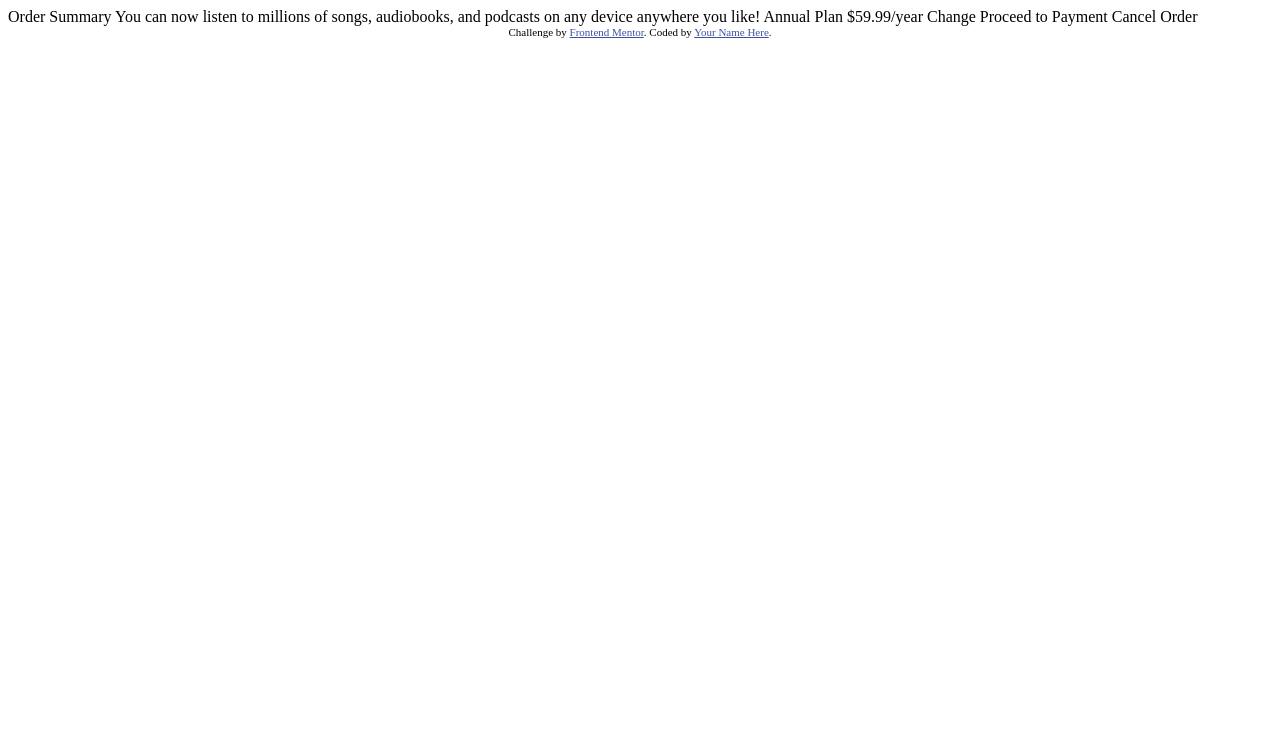
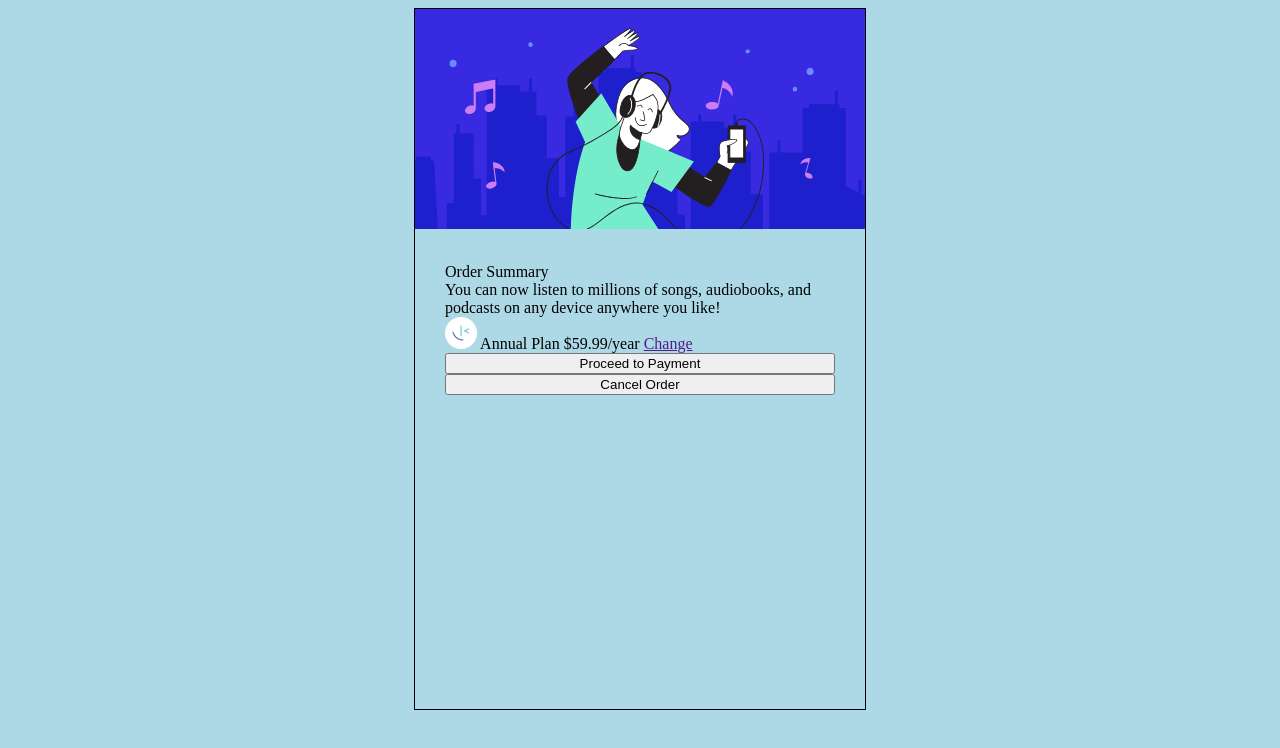
Before and after one commit to taztheprogrammer/FM_Summary-Component, a plain HTML site: page index.html in a window 1280 px wide. Drawn offline with Linux system fonts and the light colour scheme.

Commit message:
Basic card format and inserted hero and favicon

```diff
--- a/index.html
+++ b/index.html
@@ -5,29 +5,37 @@
   <meta name="viewport" content="width=device-width, initial-scale=1.0"> <!-- displays site properly based on user's device -->
 
   <link rel="icon" type="image/png" sizes="32x32" href="./images/favicon-32x32.png">
+  <link rel="stylesheet" href="style.css">
 
   <title>Frontend Mentor | Order summary card</title>
 
-  <!-- Feel free to remove these styles or customise in your own stylesheet 👍 -->
-  <style>
-    .attribution { font-size: 11px; text-align: center; }
-    .attribution a { color: hsl(228, 45%, 44%); }
-  </style>
 </head>
 <body>
+<main>
+  <div class="card">
+    <div id="hero">
+      <img src="images/illustration-hero.svg">
+    </div>
+    <div id="text">
+      <span id="header">Order Summary</span>
 
-  Order Summary
+      <span id="description">
+        You can now listen to millions of songs, audiobooks, and podcasts on any
+        device anywhere you like!
+      </span>
+      <div id="plan">
+        <img src="images/favicon-32x32.png">
+        Annual Plan
+        $59.99/year
 
-  You can now listen to millions of songs, audiobooks, and podcasts on any
-  device anywhere you like!
+        <a href="">Change</a>
+      </div>
 
-  Annual Plan
-  $59.99/year
-
-  Change
-
-  Proceed to Payment
-  Cancel Order
+      <button id="payment">Proceed to Payment</button>
+      <button id="cancel">Cancel Order</button>
+    </div>
+</div>
+</main>
 
   <div class="attribution">
     Challenge by <a href="https://www.frontendmentor.io?ref=challenge" target="_blank">Frontend Mentor</a>.
--- /dev/null
+++ b/style.css
@@ -0,0 +1,31 @@
+* {
+    /* border: 1px solid black; */
+}
+
+body {
+    background: lightblue
+}
+main {
+    display: flex;
+}
+.card {
+    width: 450px;
+    height: 700px;
+    margin: auto;
+    border: 1px solid black
+}
+
+#text {
+    display: flex;
+    flex-direction: column;
+
+    padding: 30px
+}
+
+
+/* tempararily */
+.attribution {
+    display: none;
+    font-size: 11px; text-align: center;
+    color: hsl(228, 45%, 44%)
+}
```
